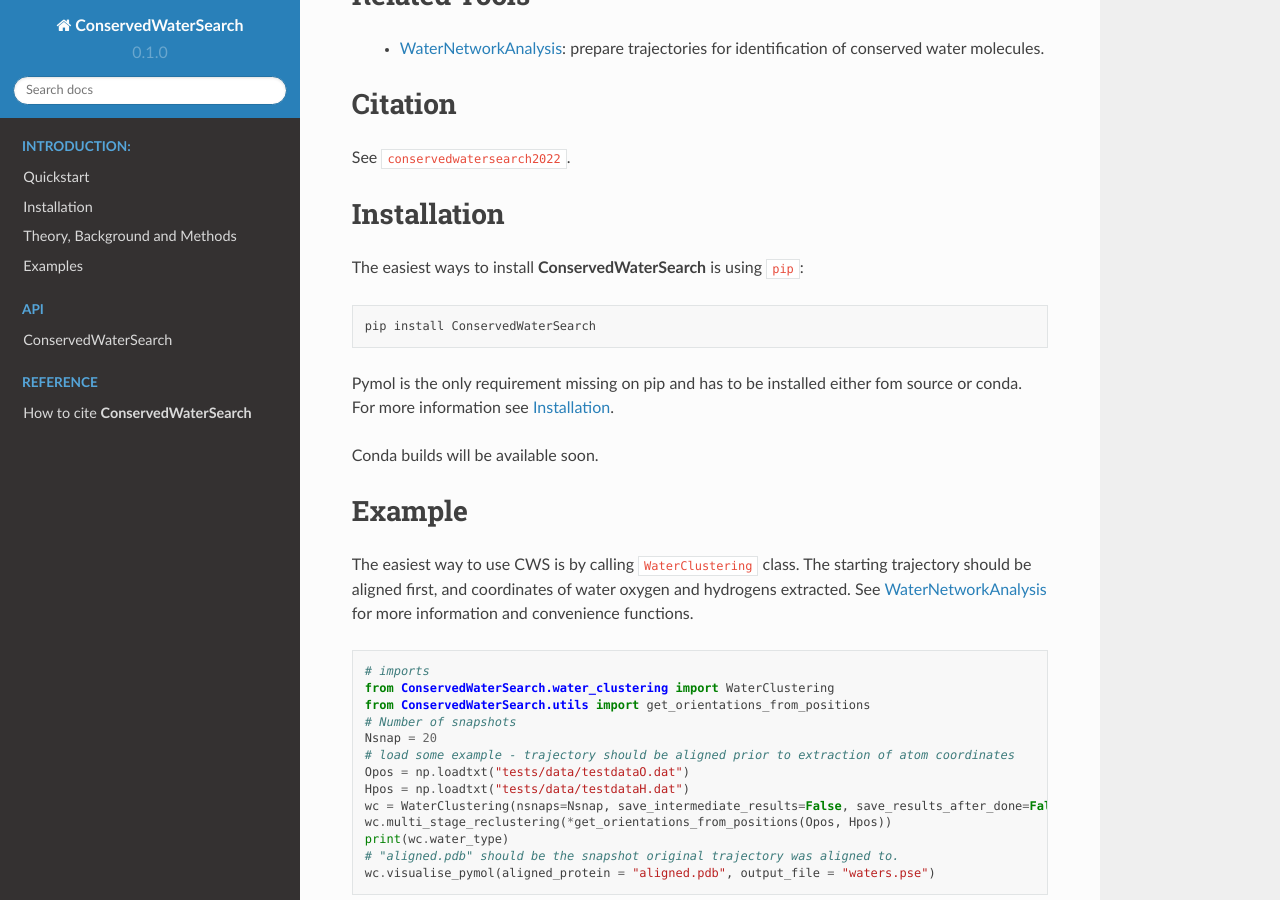
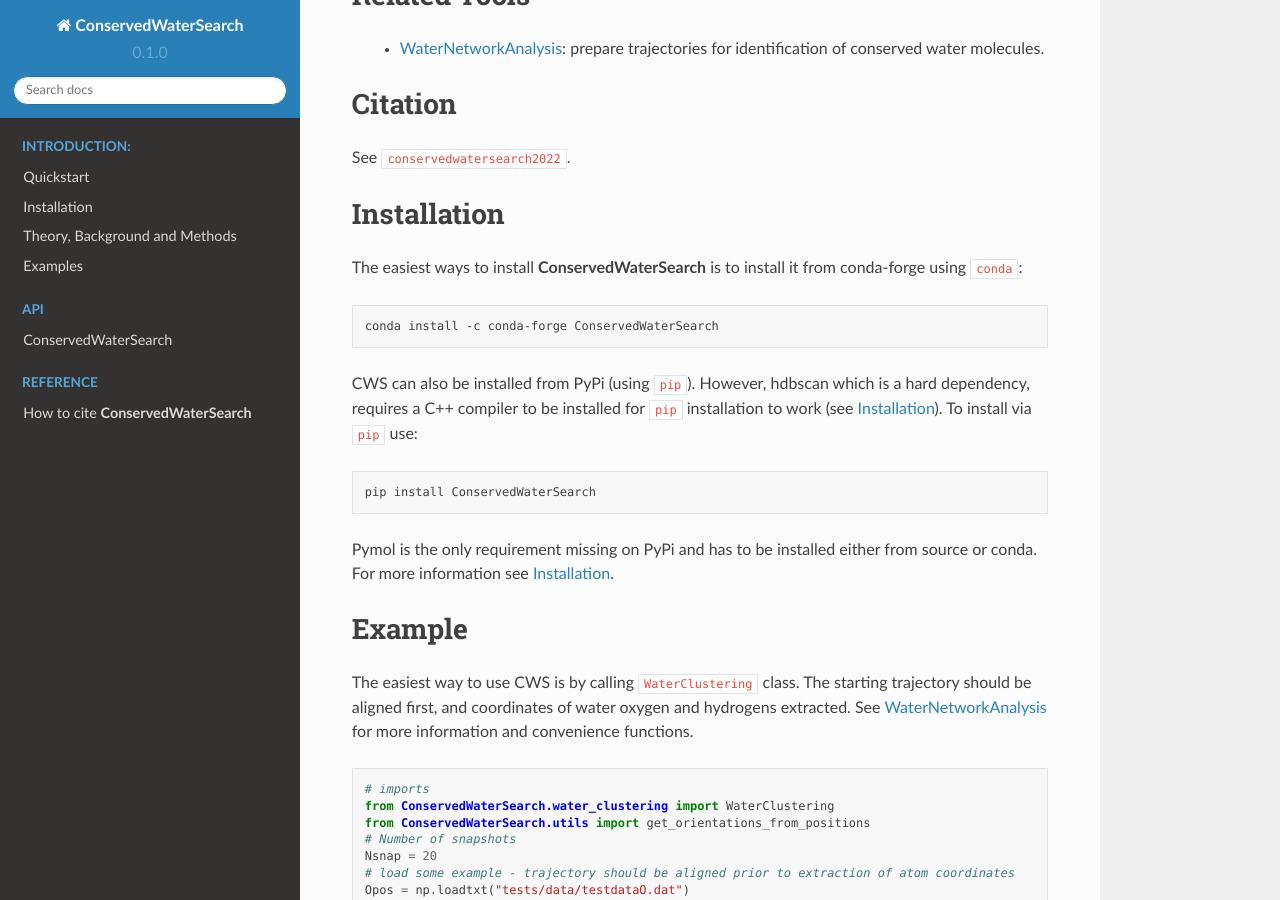
Before and after one commit to JecaTosovic/ConservedWaterSearch, a Sphinx documentation site: the page built from docs/source/introduction.rst, in a window 1280 px wide and 900 px high, scrolled down 1373 px. Built offline with Sphinx 7.4.7 and the Read the Docs theme 2.0.0, drawn with Linux system fonts in a browser that asks for light colours; cross-references to code outside the pages are shown as plain code.

Commit message:
update quickstart/introduction install docs

```diff
--- a/docs/source/introduction.rst
+++ b/docs/source/introduction.rst
@@ -29,16 +29,19 @@
 
 Installation
 ============
-The easiest ways to install **ConservedWaterSearch** is using :code:`pip`:
+The easiest ways to install **ConservedWaterSearch** is to install it from conda-forge using :code:`conda`:
+
+.. code:: bash
+
+   conda install -c conda-forge ConservedWaterSearch
+
+CWS can also be installed from PyPi (using :code:`pip`). However, hdbscan which is a hard dependency, requires a C++ compiler to be installed for :code:`pip` installation to work (see :ref:`installation:Installation`). To install via :code:`pip` use:
 
 .. code:: bash
 
    pip install ConservedWaterSearch
 
-Pymol is the only requirement missing on pip and has to be installed either fom source or conda. For more information see :ref:`installation:Installation`.
-
-Conda builds will be available soon.
-
+Pymol is the only requirement missing on PyPi and has to be installed either from source or conda. For more information see :ref:`installation:Installation`.
 
 Example
 =======
```
